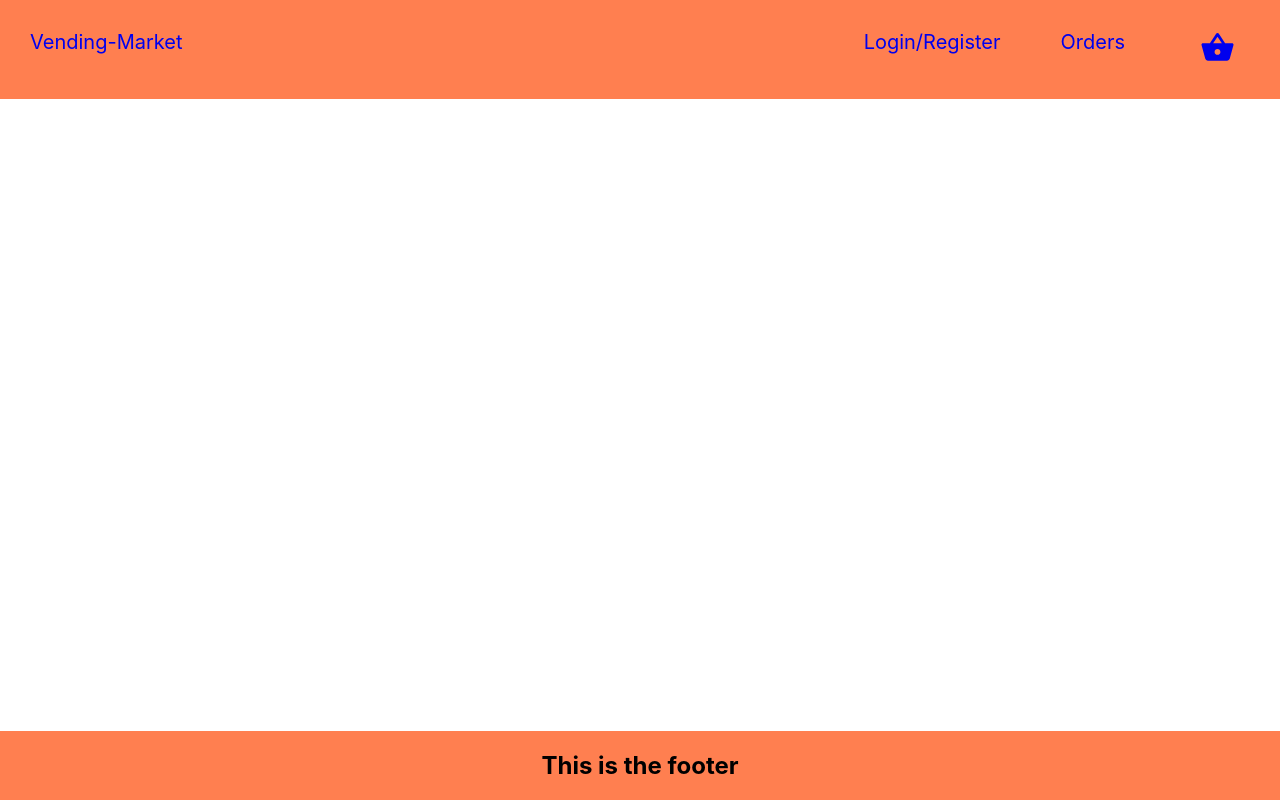
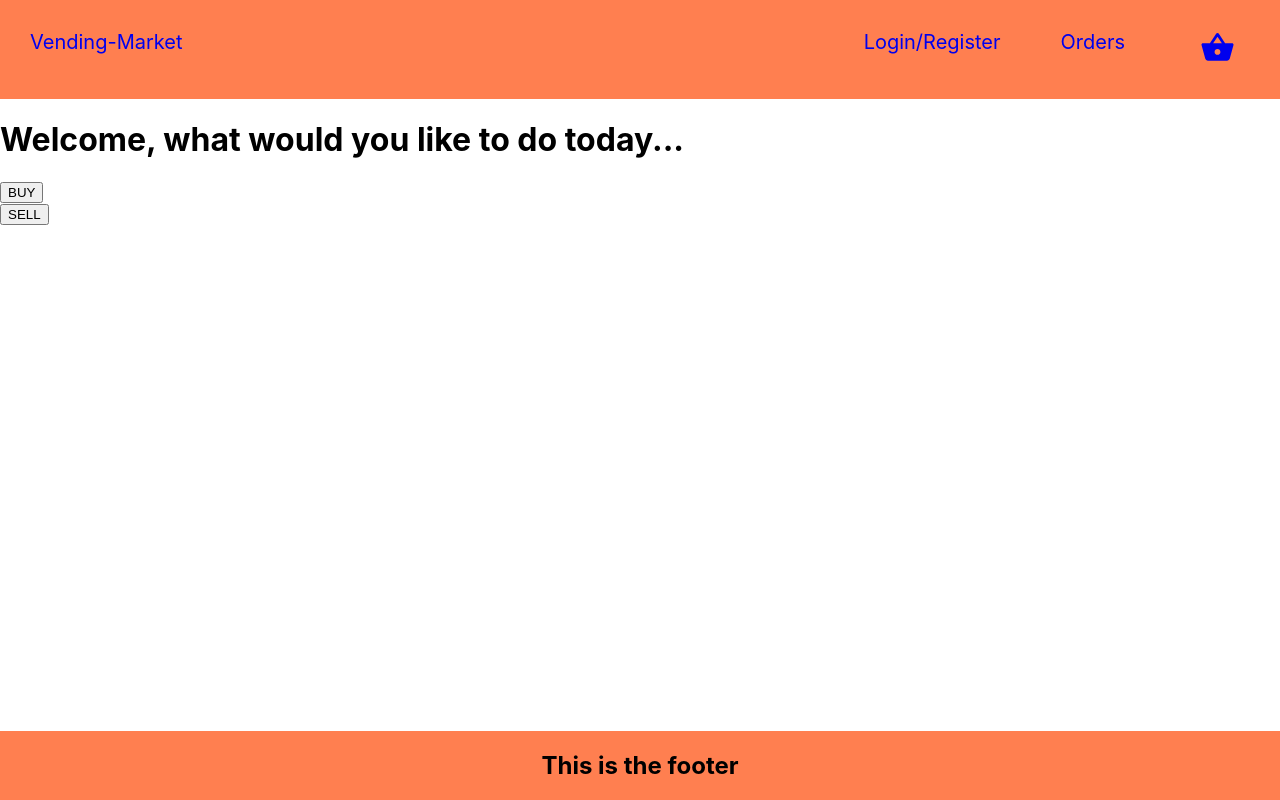
Before and after one commit to Subsono1/Selling-Market, a React (Create React App) app in the folder client/: page /buy-sell in a window 1280 px wide. Built offline with nearby package versions, Linux system fonts and the light colour scheme; what react-animations would draw is missing.

Commit message:
created buySell screen, sell screen, buy screen and modified Login

```diff
--- a/client/src/App.js
+++ b/client/src/App.js
@@ -2,17 +2,23 @@ import { Switch, Route, useHistory  } from 'react-router-dom';
 import React, { useEffect, useState } from 'react';
 
 import './App.css';
+import BuySell from './screens/BuySell';
 import Layout from './layout/Layout';
-import Login from './screens/Login'
+import Registration from './screens/Register';
+import Login from './screens/Login';
 
 import {loginUser, registerUser, verifyUser, removeToken } from './services/auth'
-import Registration from './screens/Register';
+import Buy from './screens/Buy';
+import Sell from './screens/Sell';
+
+
 
 
 
 
 function App() {
   const [currentUser, setCurrentUser] = useState(null)
+  const history = useHistory();
 
   useEffect(() => {
     const handleVerify = async () => {
@@ -25,7 +31,7 @@ function App() {
   const loginSubmit = async (loginData) => {
     const userData = await loginUser(loginData)
     setCurrentUser(userData)
-    // useHistory.push('/home')
+    history.push('/buy-sell')
 
 
   }
@@ -39,6 +45,7 @@ function App() {
     localStorage.removeItem('authToken')
     removeToken()
     setCurrentUser(null)
+    history.push('/')
   }
 
   return (
@@ -60,6 +67,19 @@ function App() {
             registerSubmit={registerSubmit}/>
 
         </Route>
+        <Route exact path='/buy-sell'>
+         <BuySell />
+
+        </Route>
+
+        <Route path='/buy'>
+          <Buy />
+        </Route>
+
+        <Route>
+          <Sell path='/sell'/>
+        </Route>
+
 
         </Switch>
 
--- a/client/src/components/Header.jsx
+++ b/client/src/components/Header.jsx
@@ -16,7 +16,7 @@ function Header(props) {
         <button onClick ={props.handleLogout}>Logout</button>
 
       </div> :
-       <Link to='/login'className="link">Login/Register</Link>
+       <Link to='/'className="link">Login/Register</Link>
         }
         <Link to="/orders" className="link">Orders</Link>
        <Link to="/basket"> <ShoppingBasketIcon className="basket" style={{ fontSize: 35 }}>
--- /dev/null
+++ b/client/src/screens/Buy.jsx
@@ -0,0 +1,11 @@
+import React from 'react'
+
+function Buy() {
+  return (
+    <div>
+      <h1>Buy</h1>
+    </div>
+  )
+}
+
+export default Buy
--- /dev/null
+++ b/client/src/screens/BuySell.jsx
@@ -0,0 +1,33 @@
+import React from 'react'
+import {useHistory} from 'react-router-dom'
+
+function BuySell() {
+  const history = useHistory()
+
+  const handleBuy = () => {
+    history.push('/buy')
+  }
+
+  const handleSell = () => {
+    history.push('/sell')
+  }
+
+  return (
+    <>
+      <h1>Welcome, what would you like to do today...</h1>
+      <div>
+        <button onClick={handleBuy}>BUY</button>
+
+      </div>
+
+
+      <div>
+      <button onClick={handleSell}>SELL</button>
+
+      </div>
+
+    </>
+  )
+}
+
+export default BuySell
--- a/client/src/screens/Login.jsx
+++ b/client/src/screens/Login.jsx
@@ -1,4 +1,4 @@
-import { Input } from '@material-ui/core'
+
 import React, { useState } from 'react'
 import { Link } from 'react-router-dom'
 
--- /dev/null
+++ b/client/src/screens/Sell.jsx
@@ -0,0 +1,11 @@
+import React from 'react'
+
+function Sell() {
+  return (
+    <div>
+      <h1>Sell</h1>
+    </div>
+  )
+}
+
+export default Sell
```
Also changed, not shown: client/src/screens/BuySell.css (added).
